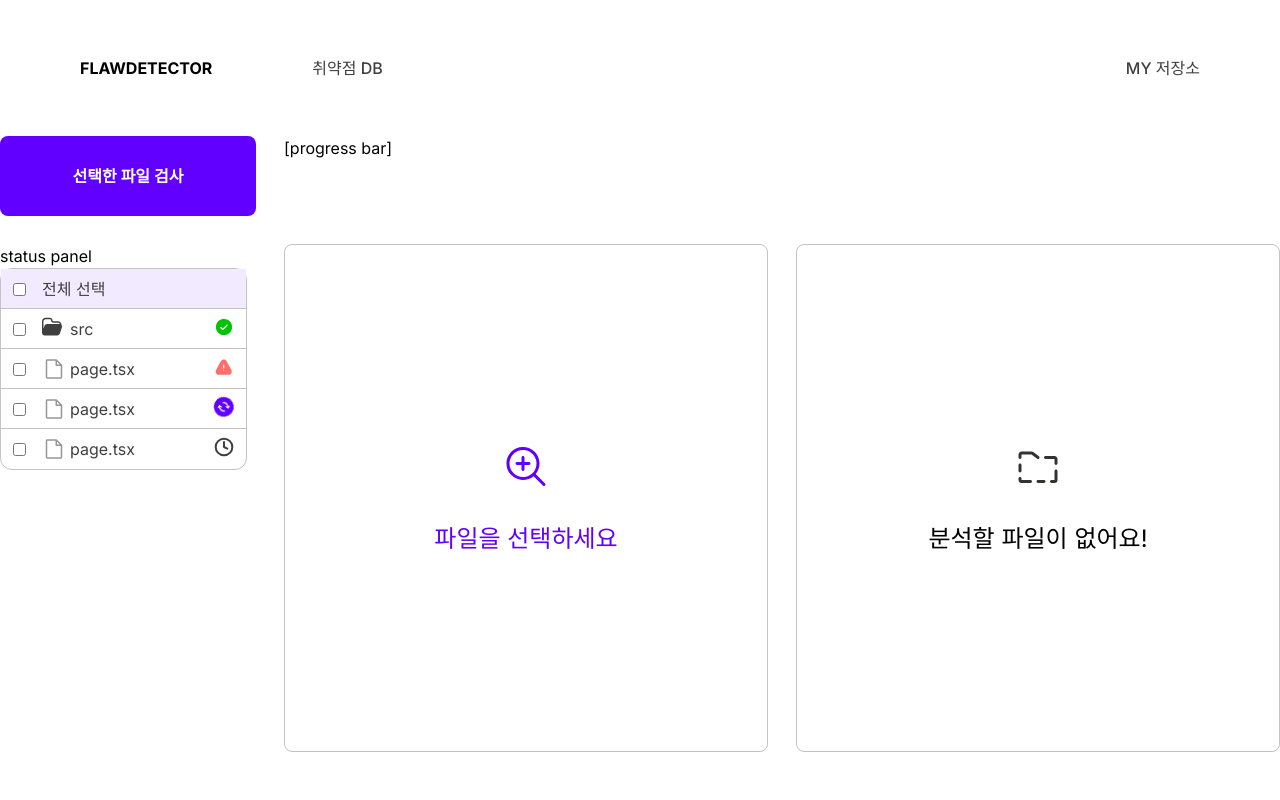
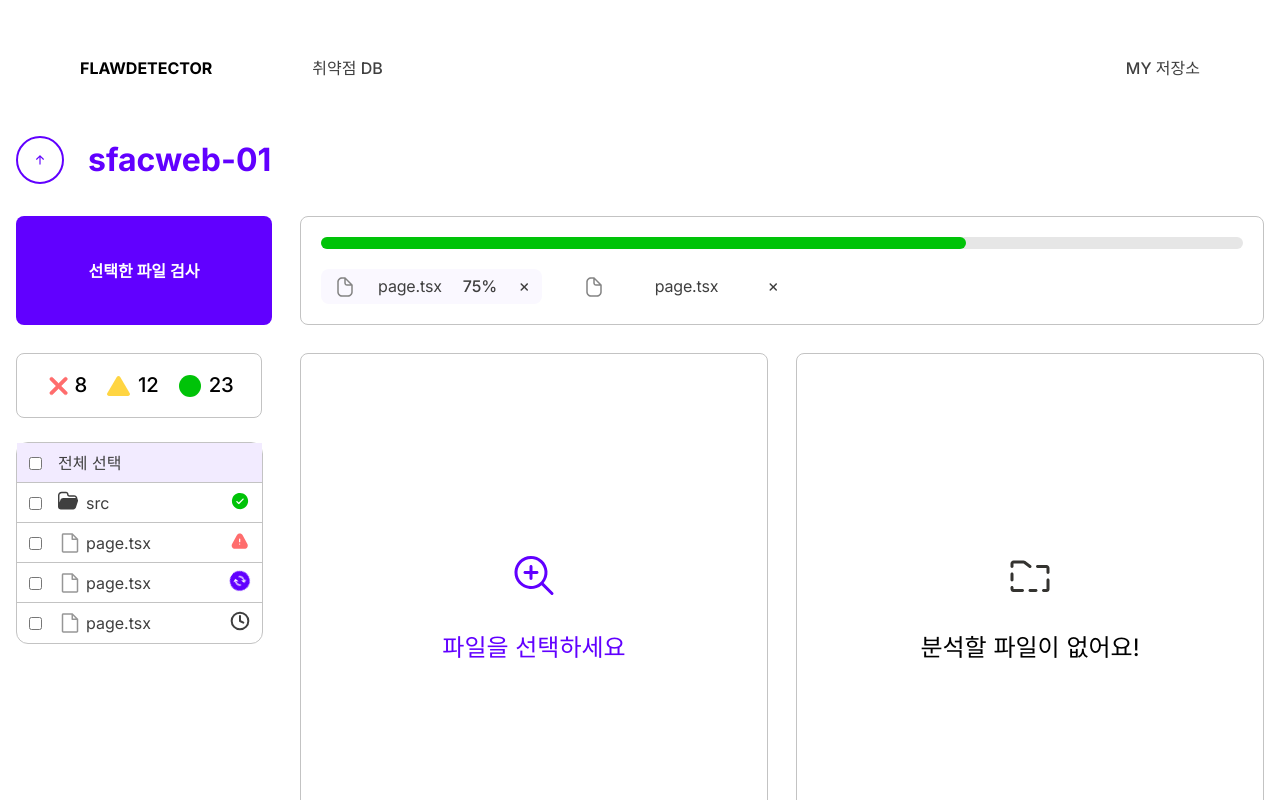
Before and after one commit to luc7yvicky/flaw-detector, a Next.js app: page /ai-analyze in a window 1280 px wide. Shown: the top 800 px of the page. Built offline with nearby package versions, Linux system fonts and the light colour scheme.

Commit message:
Modify : 페이지 레이아웃에 컴포넌트 추가

```diff
--- a/src/app/(detect)/ai-analyze/page.tsx
+++ b/src/app/(detect)/ai-analyze/page.tsx
@@ -1,17 +1,44 @@
 "use client";
 import CodeViewer from "@/components/analyze/CodeViewer";
 import FileList from "@/components/analyze/FileList";
+import {
+  Status,
+  StatusError,
+  StatusSuccess,
+  StatusWarning,
+} from "@/components/analyze/Status";
 import Button from "@/components/ui/Button";
-import { DummyData } from "@/components/analyze/FileList";
+import { InputChip } from "@/components/ui/InputChip";
+import ProgressBar from "@/components/ui/ProgressBar";
+import TitleBar from "@/components/ui/TitleBar";
 
 export default function AiAnalyze() {
+  const counts = {
+    error: 8,
+    warning: 12,
+    success: 23,
+  };
+
   return (
-    <section className="mx-auto w-full max-w-[110rem]">
+    <section className="px-[1rem] mx-auto w-full max-w-[110rem]">
+      <TitleBar title="sfacweb-01" />
       <div className="grid grid-cols-[16rem_1fr] gap-7">
         <Button>선택한 파일 검사</Button>
-        <div className="h-[5rem]">[progress bar]</div>
+        <div className="border-line-default rounded-lg border p-5">
+          <ProgressBar value={0.7} className="mb-5" />
+          <div className="flex gap-7">
+            <InputChip selected percentage="75%">
+              page.tsx
+            </InputChip>
+            <InputChip>page.tsx</InputChip>
+          </div>
+        </div>
         <div>
-          <div>status panel</div>
+          <Status className="mb-6">
+            <StatusError>{counts.error}</StatusError>
+            <StatusWarning>{counts.warning}</StatusWarning>
+            <StatusSuccess>{counts.success}</StatusSuccess>
+          </Status>
           <FileList />
         </div>
         <div className="flex gap-7 md:flex-col lg:flex-row">
```
